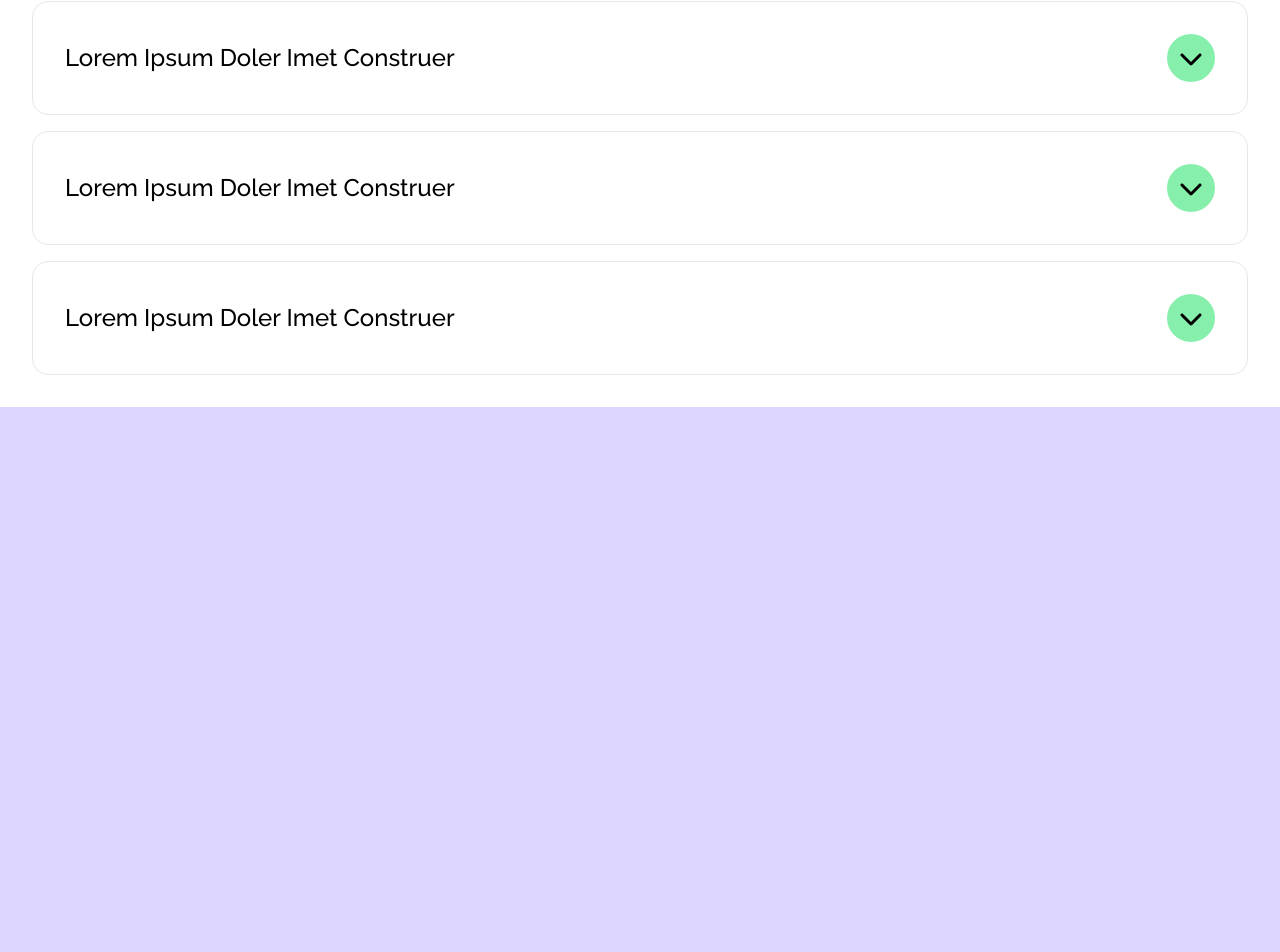
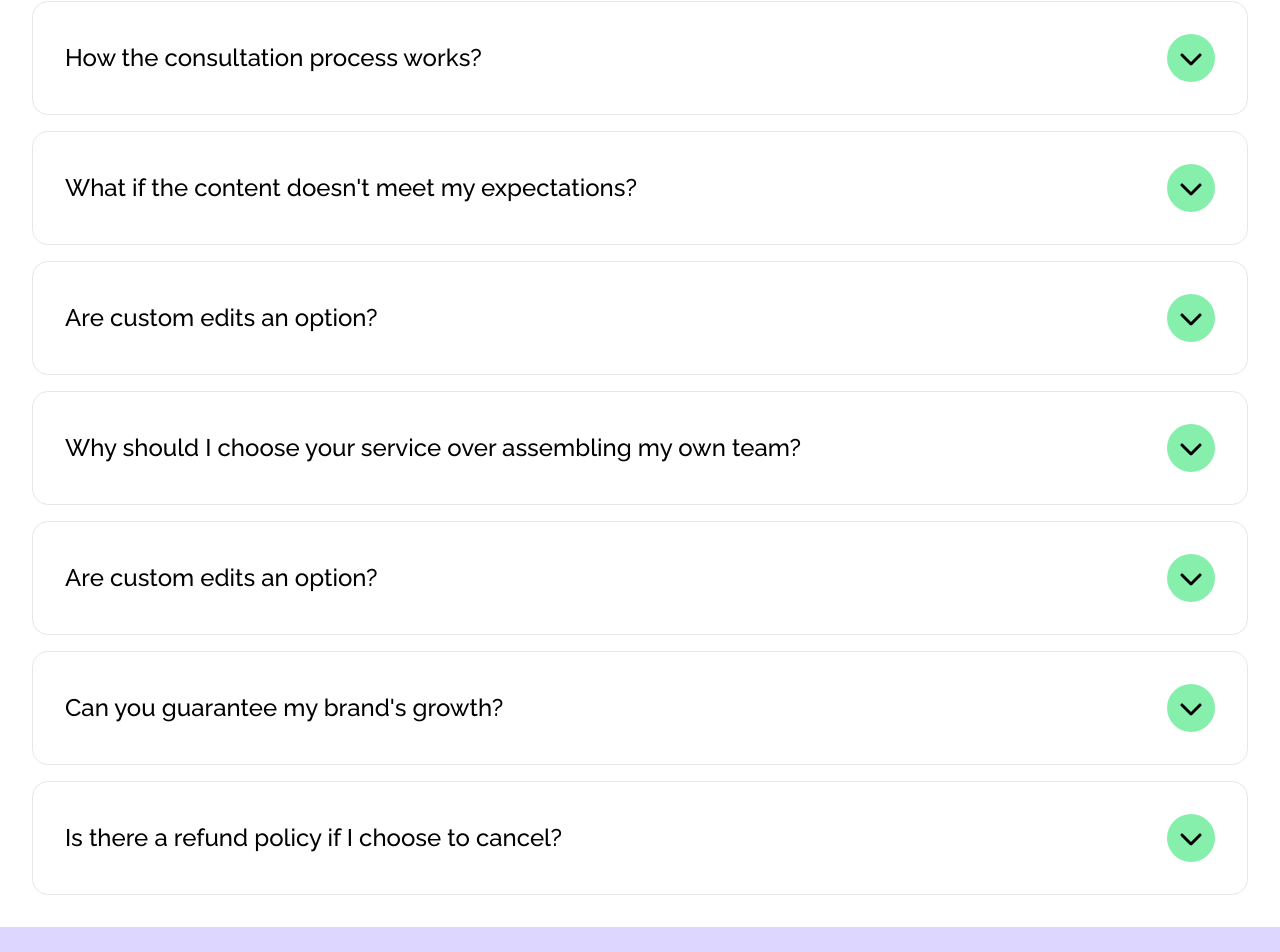
Before and after one commit to JuxtNorth/AgencySite, a React (Vite) app: page / in a window 1280 px wide. Shown: the part 7796-8748 px from the top of the page. Built offline with nearby package versions, Linux system fonts and the light colour scheme.

Commit message:
Update FAQ section

```diff
--- a/src/components/ui/Accordion.tsx
+++ b/src/components/ui/Accordion.tsx
@@ -25,14 +25,14 @@ const AccordionTrigger = React.forwardRef<
 		<AccordionPrimitive.Trigger
 			ref={ref}
 			className={cn(
-				'flex flex-1 items-center justify-between py-4 font-medium transition-all hover:underline [&[data-state=open]>button]:rotate-180',
+				'flex flex-1 items-center justify-between py-4 text-left font-medium transition-all hover:underline [&[data-state=open]>button]:rotate-180',
 				className
 			)}
 			{...props}
 		>
 			{children}
-			<button className="rounded-full bg-green-300 p-3 transition-transform duration-200">
-				<ChevronDownIcon className=" shrink-0 " />
+			<button className="ml-2 rounded-full bg-green-300 p-3 transition-transform duration-200">
+				<ChevronDownIcon className="shrink-0" />
 			</button>
 		</AccordionPrimitive.Trigger>
 	</AccordionPrimitive.Header>
--- a/src/constants/FAQs.ts
+++ b/src/constants/FAQs.ts
@@ -2,32 +2,53 @@ import { type FAQAccordionProps } from '@/components';
 
 export const FAQs: FAQAccordionProps[] = [
 	{
-		question: 'Lorem Ipsum Doler Imet Construer',
+		question: "What's the next step after I've made my payment?",
 		answer:
 			'Lorem ipsum dolor sit amet, consectetur adipisicing elit. Voluptatem nulla cumque est error quisquam asperiores ab adipisci'
 	},
 	{
-		question: 'Lorem Ipsum Doler Imet Construer',
+		question: 'How do we communicate?',
 		answer:
 			'Lorem ipsum dolor sit amet, consectetur adipisicing elit. Voluptatem nulla cumque est error quisquam asperiores ab adipisci'
 	},
 	{
-		question: 'Lorem Ipsum Doler Imet Construer',
+		question: 'Is there a limit on the number of requests I can make?',
 		answer:
 			'Lorem ipsum dolor sit amet, consectetur adipisicing elit. Voluptatem nulla cumque est error quisquam asperiores ab adipisci'
 	},
 	{
-		question: 'Lorem Ipsum Doler Imet Construer',
+		question: 'How the consultation process works?',
 		answer:
 			'Lorem ipsum dolor sit amet, consectetur adipisicing elit. Voluptatem nulla cumque est error quisquam asperiores ab adipisci'
 	},
 	{
-		question: 'Lorem Ipsum Doler Imet Construer',
+		question: "What if the content doesn't meet my expectations?",
 		answer:
 			'Lorem ipsum dolor sit amet, consectetur adipisicing elit. Voluptatem nulla cumque est error quisquam asperiores ab adipisci'
 	},
 	{
-		question: 'Lorem Ipsum Doler Imet Construer',
+		question: 'Are custom edits an option?',
+		answer:
+			'Lorem ipsum dolor sit amet, consectetur adipisicing elit. Voluptatem nulla cumque est error quisquam asperiores ab adipisci'
+	},
+	{
+		question: 'Why should I choose your service over assembling my own team?',
+		answer:
+			'Lorem ipsum dolor sit amet, consectetur adipisicing elit. Voluptatem nulla cumque est error quisquam asperiores ab adipisci'
+	},
+
+	{
+		question: 'Are custom edits an option?',
+		answer:
+			'Lorem ipsum dolor sit amet, consectetur adipisicing elit. Voluptatem nulla cumque est error quisquam asperiores ab adipisci'
+	},
+	{
+		question: "Can you guarantee my brand's growth?",
+		answer:
+			'Lorem ipsum dolor sit amet, consectetur adipisicing elit. Voluptatem nulla cumque est error quisquam asperiores ab adipisci'
+	},
+	{
+		question: 'Is there a refund policy if I choose to cancel?',
 		answer:
 			'Lorem ipsum dolor sit amet, consectetur adipisicing elit. Voluptatem nulla cumque est error quisquam asperiores ab adipisci'
 	}
```
